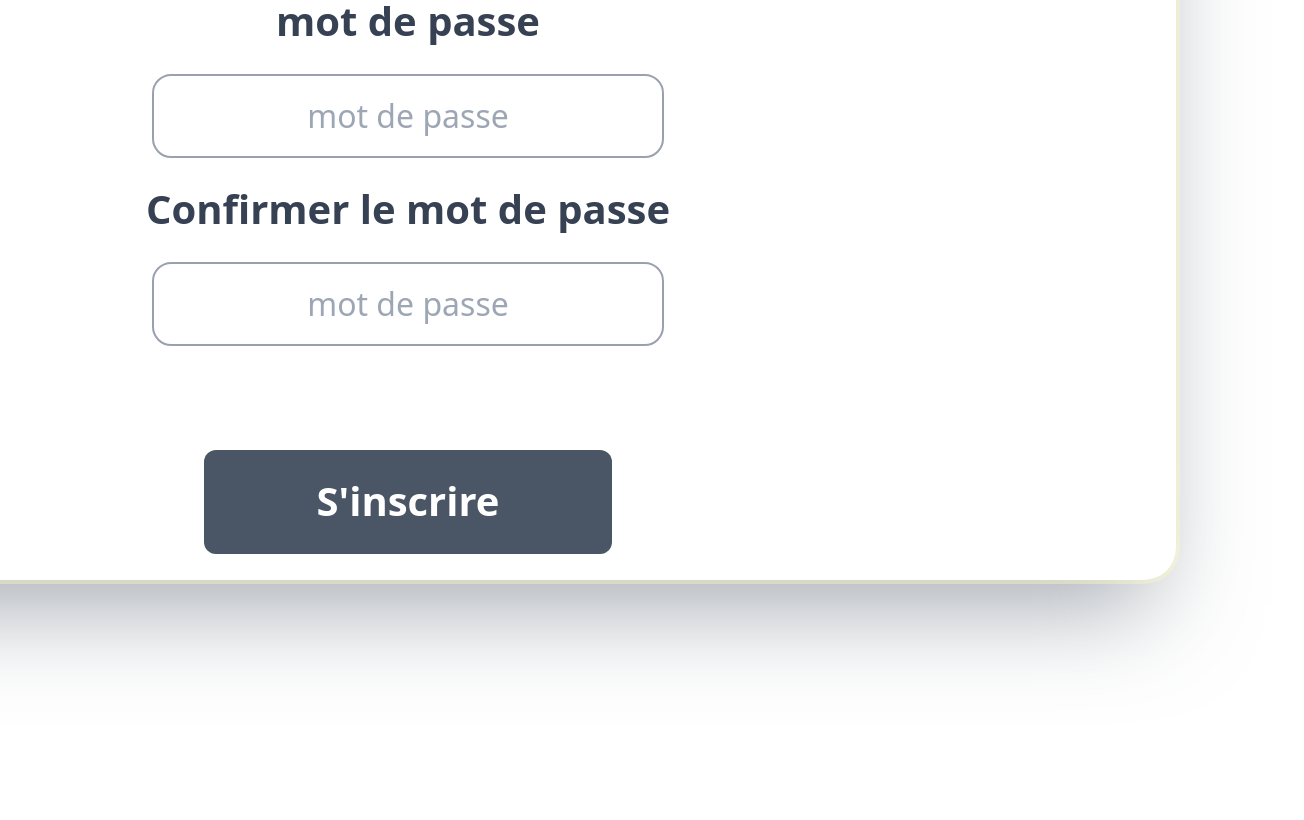
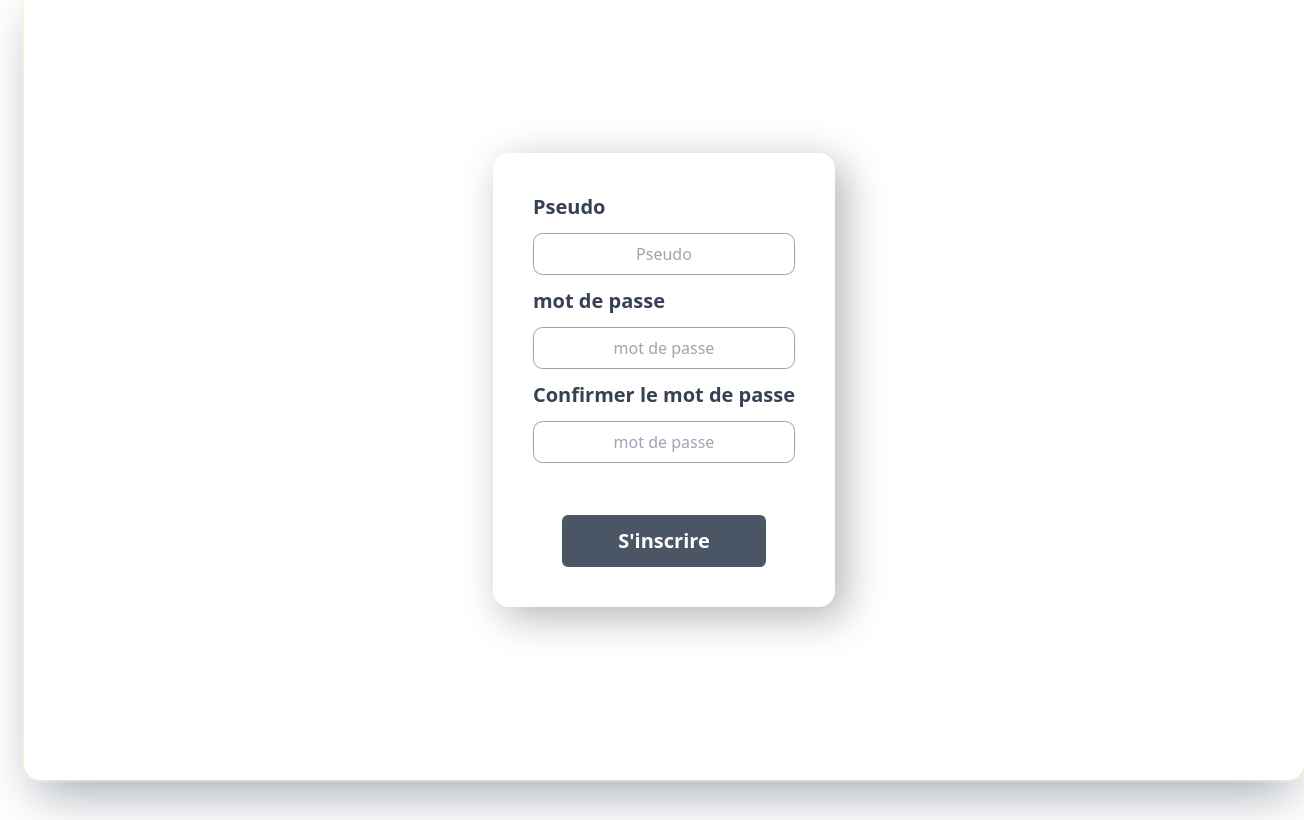
Before and after one commit to Moruald001/agban, a React (Vite) app in the folder agbn-front/: page /register in a window 1280 px wide. Shown: the whole page, 1304 px wide, since content can reach past the window. Built offline with nearby package versions, Linux system fonts and the light colour scheme; a web font is replaced by a local one.

Commit message:
register card added

```diff
--- a/agbn-front/src/pages/auth/Register.jsx
+++ b/agbn-front/src/pages/auth/Register.jsx
@@ -20,9 +20,10 @@ export function Register() {
     <div>
       <form
         onSubmit={handleSubmit(onSubmit)}
-        className="flex flex-col gap-3 items-center justify-center min-h-70 max-w-3xl relative bottom-10 -
-         mx-4 mt-5  md:max-xl:scale-170  xl:max-3xl:scale-200  p-3 backdrop-blur-3xl border-1 border-transparent shadow-gray-600/50 -right-2 ring-2 ring-yellow-100/40 shadow-2xl rounded-2xl"
+        className=" w-screen h-screen flex flex-col gap-3 items-center justify-center min-h-70  relative bottom-10 -
+         mx-4 mt-5   p-3 border-1 border-transparent shadow-gray-600/50 -right-2 ring-2 ring-yellow-100/40 shadow-2xl rounded-2xl"
       >
+        <div className="card  p-10 shadow-[10px_10px_40px_black]/30 flex flex-col  gap-3 ">
           <label
             className="text-xl  text-gray-700 font-bold font-exo"
             htmlFor="pseudo"
@@ -42,7 +43,6 @@ export function Register() {
               {errors.pseudo.message}
             </p>
           )}
-
           <label
             className="text-xl  text-gray-700 font-bold font-exo"
             htmlFor="password"
@@ -62,7 +62,6 @@ export function Register() {
               {errors.password.message}
             </p>
           )}
-
           <label
             className="text-xl  text-gray-700 font-bold font-exo"
             htmlFor="confirmePassword"
@@ -89,6 +88,7 @@ export function Register() {
             fontStyle=" font-bold text-xl  text-gray-700"
             attributes="submit"
           />
+        </div>
       </form>
     </div>
   );
```
Lines whose indentation alone changed are shown as unchanged.
